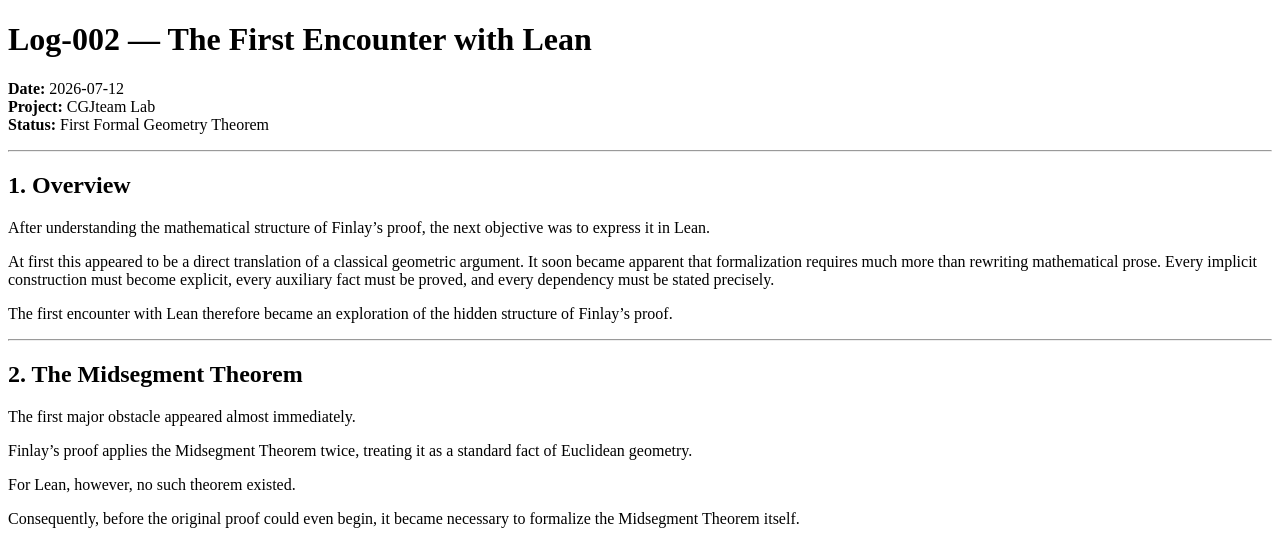
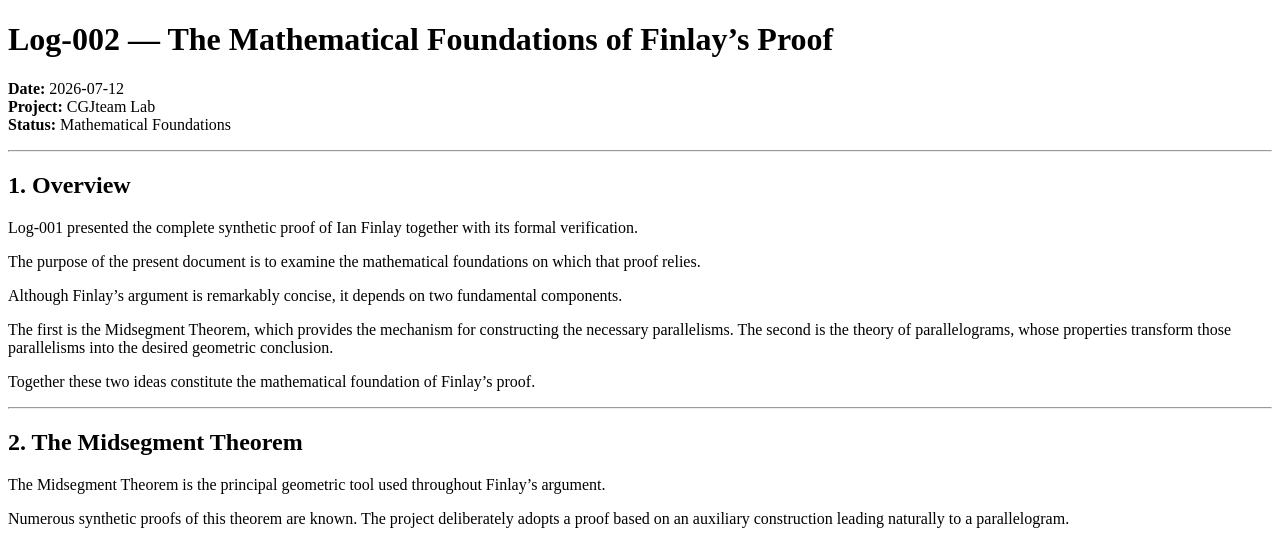
Before and after one commit to cgjteam/cgjteam.github.io, a Jekyll site: the page built from log-002.md, in a window 1280 px wide and 1400 px high. Shown: the top 544 px of the window. Built offline with Jekyll 4.4.1, drawn with Linux system fonts in a browser that asks for light colours; comment, search, counter and statistics services are not loaded; our own code applies the rules of GitHub Pages for plain Markdown files; some of the changed text lies outside the part shown.

Commit message:
Revise log-002 to focus on mathematical foundations
Updated the log to reflect the mathematical foundations of Finlay's proof, including the Midsegment Theorem and its applications. Revised sections for clarity and added new insights into the formalization process.

```diff
--- a/log-002.md
+++ b/log-002.md
@@ -2,110 +2,193 @@
 layout: default
 ---
 
-# Log-002 — The First Encounter with Lean
+# Log-002 — The Mathematical Foundations of Finlay's Proof
 
 **Date:** 2026-07-12
 **Project:** CGJteam Lab
-**Status:** First Formal Geometry Theorem
+**Status:** Mathematical Foundations
 
 ---
 
 ## 1. Overview
 
-After understanding the mathematical structure of Finlay's proof, the next objective was to express it in Lean.
+Log-001 presented the complete synthetic proof of Ian Finlay together with its formal verification.
 
-At first this appeared to be a direct translation of a classical geometric argument. It soon became apparent that formalization requires much more than rewriting mathematical prose. Every implicit construction must become explicit, every auxiliary fact must be proved, and every dependency must be stated precisely.
+The purpose of the present document is to examine the mathematical foundations on which that proof relies.
 
-The first encounter with Lean therefore became an exploration of the hidden structure of Finlay's proof.
+Although Finlay's argument is remarkably concise, it depends on two fundamental components.
+
+The first is the Midsegment Theorem, which provides the mechanism for constructing the necessary parallelisms. The second is the theory of parallelograms, whose properties transform those parallelisms into the desired geometric conclusion.
+
+Together these two ideas constitute the mathematical foundation of Finlay's proof.
 
 ---
 
 ## 2. The Midsegment Theorem
 
-The first major obstacle appeared almost immediately.
+The Midsegment Theorem is the principal geometric tool used throughout Finlay's argument.
 
-Finlay's proof applies the Midsegment Theorem twice, treating it as a standard fact of Euclidean geometry.
+Numerous synthetic proofs of this theorem are known. The project deliberately adopts a proof based on an auxiliary construction leading naturally to a parallelogram.
 
-For Lean, however, no such theorem existed.
-
-Consequently, before the original proof could even begin, it became necessary to formalize the Midsegment Theorem itself.
-
-This unexpectedly transformed an auxiliary result into the first substantial theorem of the project.
+This choice proved particularly valuable because the same geometric mechanism reappears later in Finlay's proof.
 
 <p align="center">
-<img src="images/log-002-midsegment.svg" width="480">
+<img src="images/midsegment-01-proof.svg" width="500">
 </p>
 
 <p align="center">
-<b>Figure&nbsp;1.</b> The Midsegment Theorem. The segment joining the midpoints of two sides of a triangle is parallel to the third side.
+<b>Figure&nbsp;1.</b>
+Auxiliary construction used in the proof of the Midsegment Theorem.
+The segment DE is extended beyond E to a point F such that DE = EF.
 </p>
-
-Its proof required considerably more infrastructure than originally anticipated.
-
-Among the necessary ingredients were
-
-- segment extension,
-- construction of auxiliary triangles,
-- vertical angles,
-- the SAS congruence criterion,
-- propagation of parallelism.
-
-Although introduced solely for Finlay's proof, these results immediately became reusable components of the emerging geometry library.
 
 ---
 
-## 3. The Central Observation
+## 3. The Chosen Proof
 
-Once the Midsegment Theorem became available, the structure of Finlay's proof suddenly became much clearer.
+The proof proceeds through five elementary synthetic steps.
+
+---
+
+### Step 1 — Auxiliary Construction
+
+The segment DE is extended beyond E to a point F satisfying
+
+  DE = EF.
+
+The auxiliary segment BF is then constructed.
+
+This simple construction creates the geometric configuration on which the remainder of the proof depends.
+
+---
+
+### Step 2 — Congruence
+
+Consider triangles △DEC and △FEB.
+
+Since
+
+- CE = EB,
+- DE = EF,
+- ∠DEC = ∠FEB,
+
+the triangles are congruent by the SAS criterion.
+
+Consequently,
+
+  △DEC ≅ △FEB.
+
+---
+
+### Step 3 — Consequences of Congruence
+
+Congruence immediately yields
+
+- BF = DC,
+- ∠CDE = ∠EFB.
+
+Because D is the midpoint of AC,
+
+  DC = AD,
+
+hence
+
+  BF = AD.
+
+Furthermore,
+
+  BF ∥ AD.
+
+*This is the first essential geometric consequence of the construction.*
+
+---
+
+### Step 4 — Recognition of the Parallelogram
+
+Quadrilateral ABFD possesses one pair of opposite sides that are simultaneously
+
+- parallel,
+- congruent.
+
+Therefore,
+
+  ABFD is a parallelogram.
+
+*This is the first appearance of parallelogram theory in the project.*
+
+---
+
+### Step 5 — Conclusion
+
+Since opposite sides of a parallelogram are parallel,
+
+  DF ∥ AB.
+
+Because D, E and F are collinear,
+
+  DE ∥ AB.
+
+This completes the proof of the Midsegment Theorem.
+
+---
+
+## 4. Two Applications in Finlay's Proof
+
+Having established the Midsegment Theorem, its role in Finlay's proof becomes transparent.
 
 The theorem is applied twice.
 
-First, in △ABP,
+The first application, in triangle △ABP, yields
 
   FG ∥ BP,
 
-which immediately implies
+which immediately becomes
 
   CG ∥ BP,
 
-because C, F and G are collinear.
+using the collinearity of C, F and G.
 
-Applying exactly the same argument to △ACP yields
+The second application, in triangle △ACP, yields
 
   EG ∥ CP,
 
-and therefore
+which similarly becomes
 
-  BG ∥ CP.
+  BG ∥ CP,
 
-These two independent applications of the same theorem produce the essential geometric observation:
+using the collinearity of B, E and G.
 
-quadrilateral BPCG is a parallelogram.
+These two independent applications produce the two pairs of opposite parallel sides required to recognize quadrilateral BPCG as a parallelogram.
 
-Rather than attacking the problem of concurrent medians directly, Finlay transforms it into a problem concerning the properties of a parallelogram.
+<p align="center">
+<img src="images/finlay-02-construction.svg" width="520">
+</p>
 
-This observation became the turning point of the entire formalization.
+<p align="center">
+<b>Figure&nbsp;2.</b>
+Two applications of the Midsegment Theorem produce the auxiliary parallelogram BPCG.
+</p>
 
 ---
 
-## 4. Lessons Learned
+## 5. A Working Theory of Parallelograms
 
-The first interaction with Lean fundamentally changed the development strategy.
+The proof of the Midsegment Theorem already illustrates the central role played by parallelograms in the project.
 
-Instead of viewing formal verification as a direct translation of mathematical text, the project gradually evolved toward identifying reusable mathematical components.
+For this reason, the development adopts a working framework in which a parallelogram is not tied to a single distinguished characterization. Instead, several classical properties are temporarily treated as equivalent descriptions of the same geometric object.
 
-The Midsegment Theorem became the first independently verified theorem of the project.
+At the present stage, these equivalences are accepted as part of the mathematical framework supporting the formalization. Their mutual derivation will be established later as the theory develops.
 
-More importantly, it demonstrated that the formalization process itself reveals mathematical structure that often remains implicit in traditional proofs.
+This approach allows the formalization to follow the original mathematical arguments while keeping the supporting theory sufficiently flexible for future refinement.
 
 ---
 
-## 5. Outlook
+## 6. Outlook
 
-The construction of the parallelogram naturally leads to the final stage of Finlay's proof.
+The Midsegment Theorem and the working theory of parallelograms together provide the complete mathematical infrastructure required for Finlay's proof.
 
-The next milestone is the formal verification that the diagonals of a parallelogram bisect each other, completing the argument that the three medians of a triangle are concurrent.
+The following stage of the project concentrates on transforming these mathematical ideas into reusable formal components, progressively replacing temporary assumptions by formally verified equivalences while preserving the original synthetic structure of the proof.
 
 ---
 
-*CGJteam Lab*
+*Document produced by CGJteam Lab. Mathematical foundations established.*
```
